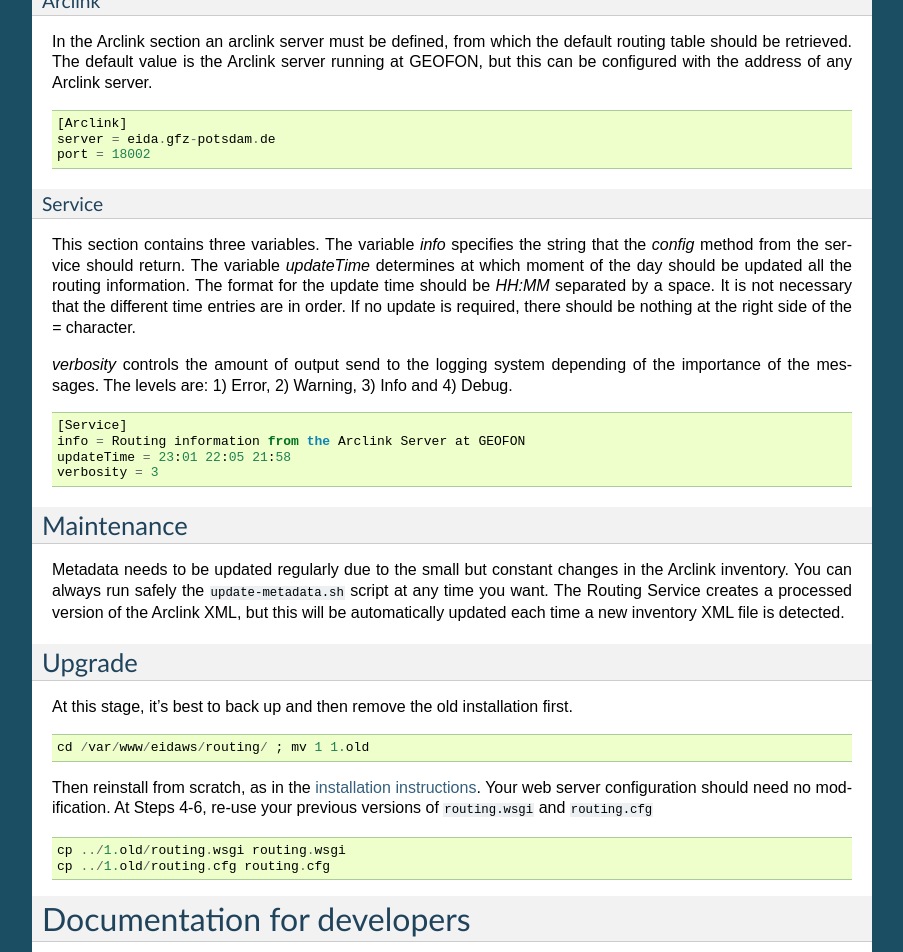
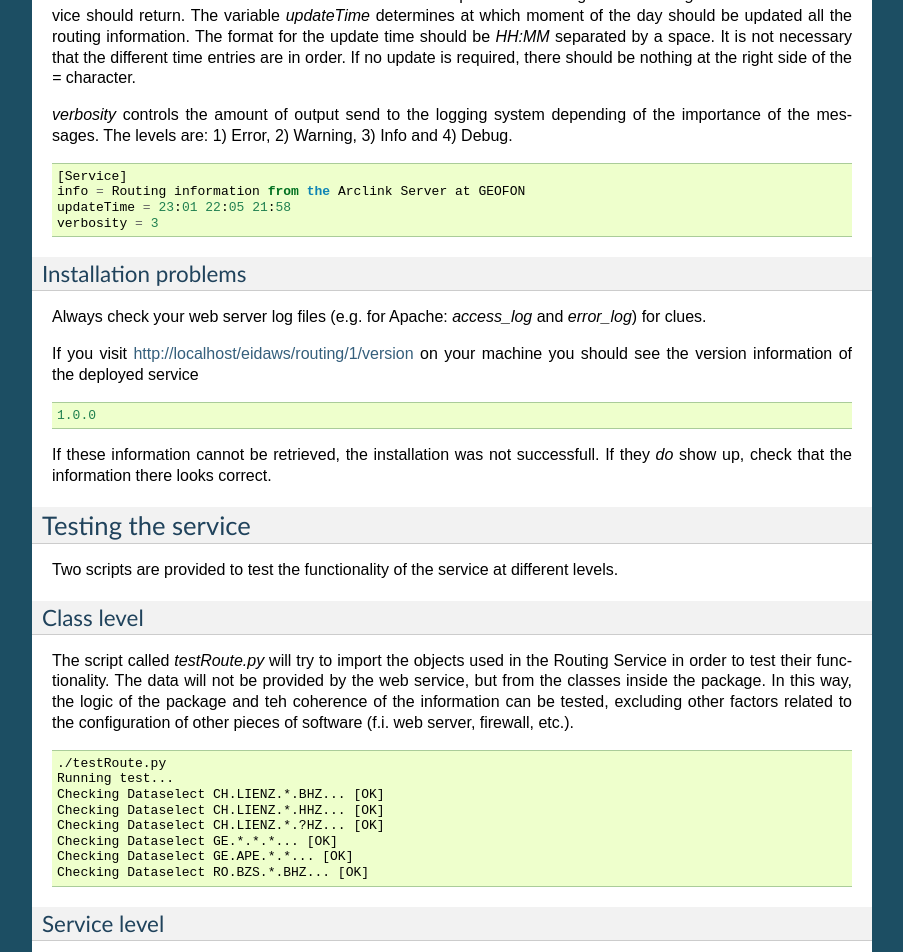
Before and after one commit to EIDA/routing, a Sphinx documentation site: the page built from doc/index.rst, in a window 1280 px wide and 1400 px high, scrolled down 2996 px. Shown: the top 952 px of the window, without its empty margins (198-1101 px from the left). Built offline with Sphinx 7.4.7, drawn with Linux system fonts in a browser that asks for light colours; some of the changed text lies outside the part shown.

Commit message:
Include the tests in the documentation.

```diff
--- a/doc/index.rst
+++ b/doc/index.rst
@@ -201,6 +187,66 @@ Info and 4) Debug. ::
     info = Routing information from the Arclink Server at GEOFON
     updateTime = 23:01 22:05 21:58
     verbosity = 3
+
+Installation problems
+^^^^^^^^^^^^^^^^^^^^^
+
+Always check your web server log files (e.g. for Apache: `access_log` and
+`error_log`) for clues.
+
+If you visit http://localhost/eidaws/routing/1/version on your machine
+you should see the version information of the deployed service ::
+
+    1.0.0
+
+If these information cannot be retrieved, the installation was not successfull.
+If they *do* show up, check that the information there looks correct.
+
+Testing the service
+-------------------
+
+Two scripts are provided to test the functionality of the service at different
+levels.
+
+Class level
+^^^^^^^^^^^
+
+The script called *testRoute.py* will try to import the objects used in the
+Routing Service in order to test their functionality. The data will not be
+provided by the web service, but from the classes inside the package. In this
+way, the logic of the package and teh coherence of the information can be
+tested, excluding other factors related to the configuration of other pieces
+of software (f.i. web server, firewall, etc.). ::
+
+    ./testRoute.py
+    Running test...
+    Checking Dataselect CH.LIENZ.*.BHZ... [OK]
+    Checking Dataselect CH.LIENZ.*.HHZ... [OK]
+    Checking Dataselect CH.LIENZ.*.?HZ... [OK]
+    Checking Dataselect GE.*.*.*... [OK]
+    Checking Dataselect GE.APE.*.*... [OK]
+    Checking Dataselect RO.BZS.*.BHZ... [OK]
+
+Service level
+^^^^^^^^^^^^^
+
+The script called *testService.py* will try to connect a Routing Service at
+a particular URL, which can be passed as a parameter. The default value will
+test the service at: http://localhost/eidaws/routing/1/query, what can be
+used to check the local installation. ::
+
+    ./testService.py -u http://server/path/query
+    Running test...
+    Checking Dataselect CH.LIENZ.*.BHZ... [OK]
+    Checking Dataselect CH.LIENZ.*.HHZ... [OK]
+    Checking Dataselect CH.LIENZ.*.?HZ... [OK]
+    Checking Dataselect GE.*.*.*... [OK]
+    Checking Dataselect GE.APE.*.*... [OK]
+    Checking Dataselect RO.BZS.*.BHZ... [OK]
+
+A set of test cases have been implemented and the expected responses are
+compared with the ones returned by the service.
+
 
 Maintenance
 -----------
```
Also changed, not shown: other parts of doc/index.rst (+0 -14 lines).
